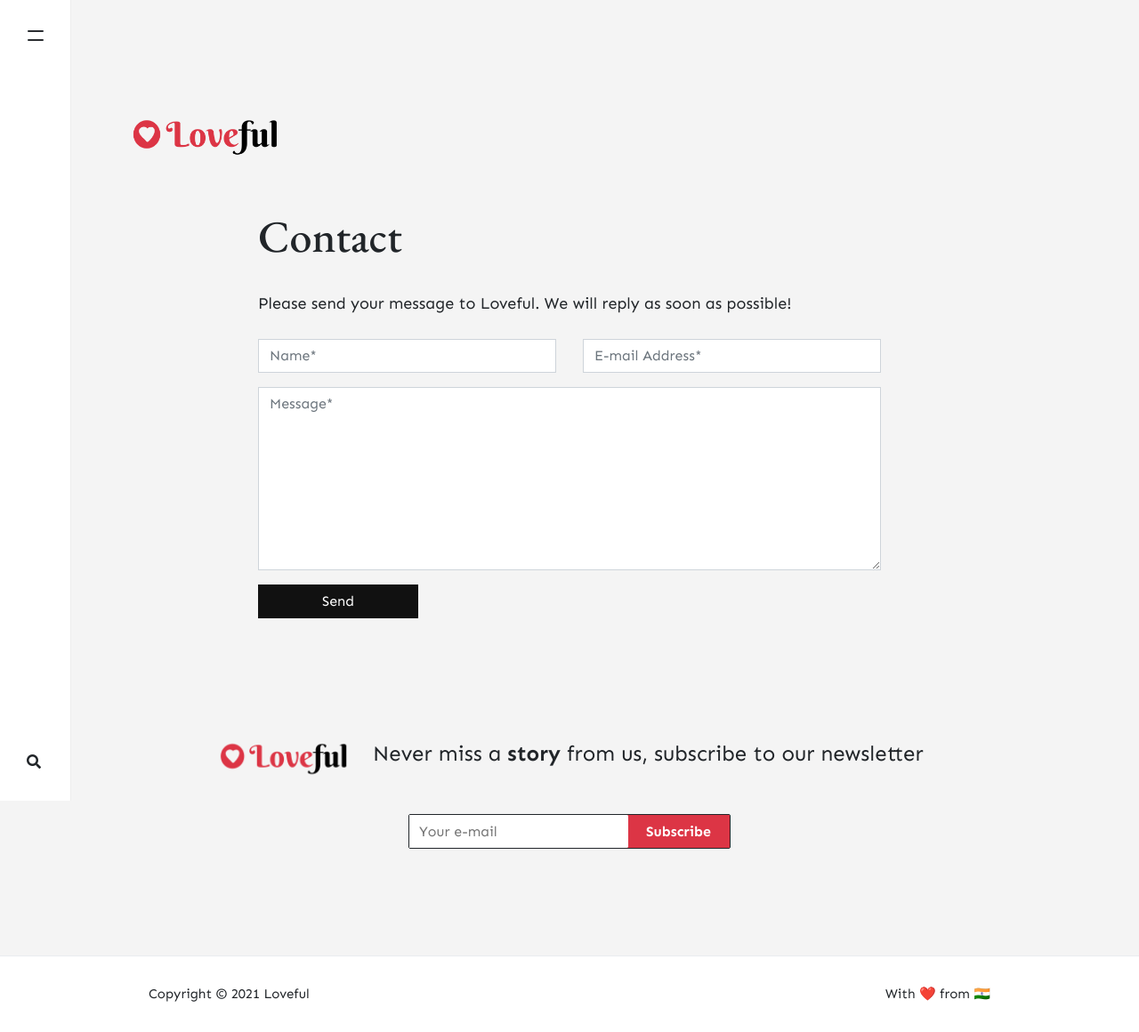
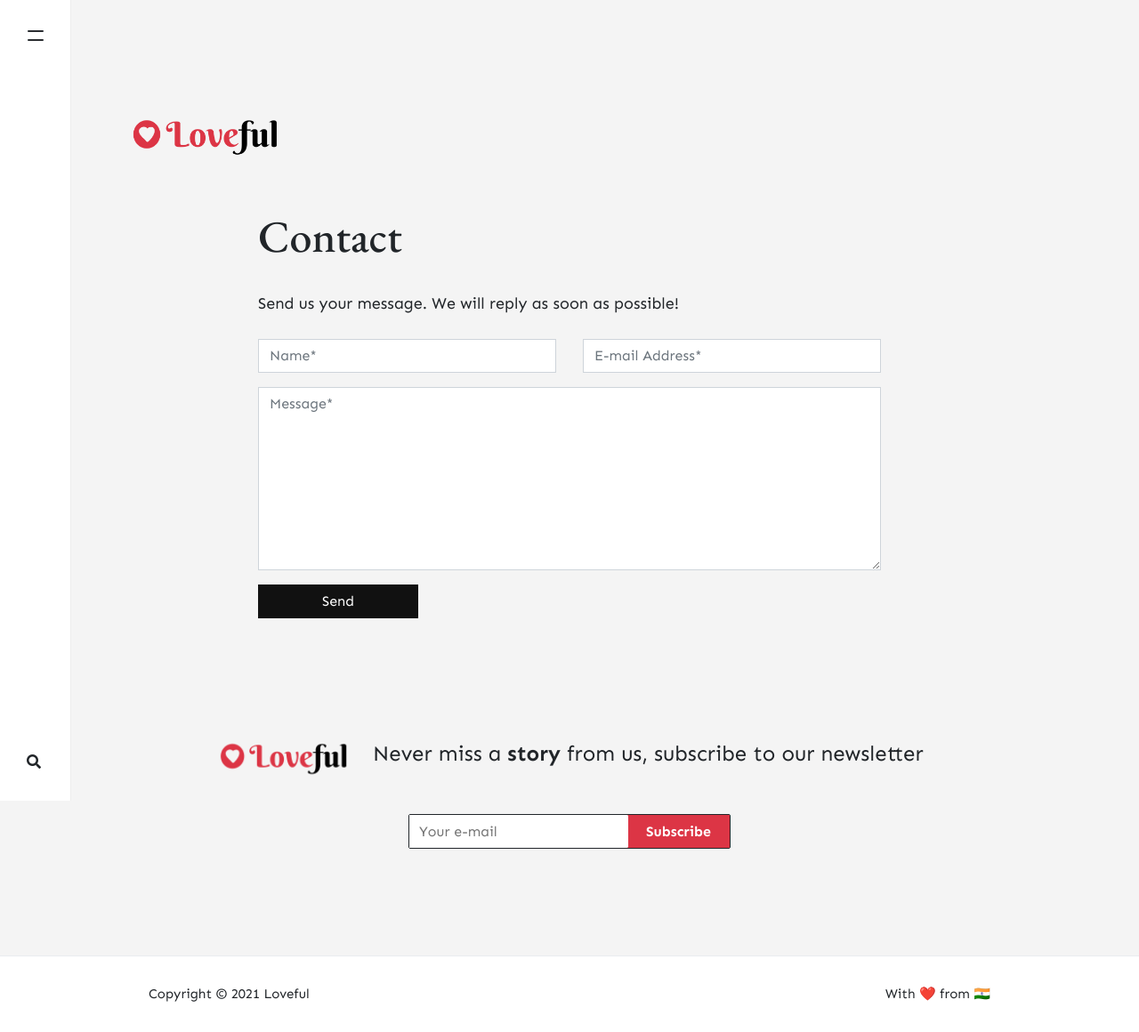
Before and after one commit to stackbit-projects/marvelous-dolphin-13283, a Jekyll site: the page built from _pages/contact.md, in a window 1280 px wide. Shown: the whole page at 89% size. Built offline with Jekyll 4.4.1, drawn with Linux system fonts in a browser that asks for light colours; nearby versions of some CDN libraries; comment, search, counter and statistics services are not loaded.

Commit message:
contact.md: changed

```diff
--- a/_pages/contact.md
+++ b/_pages/contact.md
@@ -6,7 +6,7 @@ comments: false
 ---
 
 <form method="POST" data-netlify="true" name="contact">
-<p class="mb-4">Please send your message to {{site.name}}. We will reply as soon as possible!</p>
+<p class="mb-4">Send us your message. We will reply as soon as possible!</p>
 <div class="form-group row">
 <div class="col-md-6">
 <input class="form-control" type="text" name="name" placeholder="Name*" required>
```
